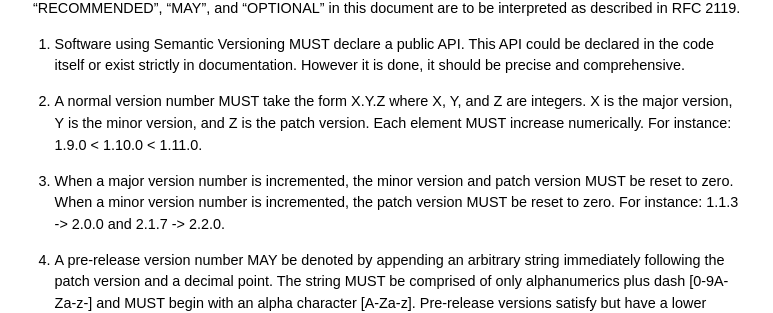
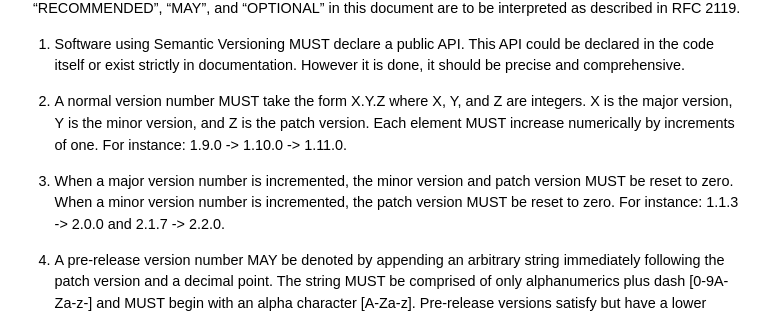
Before and after one commit to semver/semver.org, a Jekyll site: the page built from index.md, in a window 1280 px wide and 900 px high, scrolled down 534 px. Shown: the part 167-480 px from the top of the window, without its empty margins (252-1025 px from the left). Built offline with Jekyll 4.4.1, drawn with Linux system fonts in a browser that asks for light colours; Markdown is read by kramdown in place of the engine named in the settings.

Commit message:
Make numeric increment explicit. Closes #22.

```diff
--- a/index.md
+++ b/index.md
@@ -49,8 +49,8 @@ However it is done, it should be precise and comprehensive.
 
 1. A normal version number MUST take the form X.Y.Z where X, Y, and Z are
 integers. X is the major version, Y is the minor version, and Z is the patch
-version. Each element MUST increase numerically. For instance: 1.9.0 < 1.10.0
-< 1.11.0.
+version. Each element MUST increase numerically by increments of one. For
+instance: 1.9.0 -> 1.10.0 -> 1.11.0.
 
 1. When a major version number is incremented, the minor version and patch
 version MUST be reset to zero. When a minor version number is incremented, the
```
